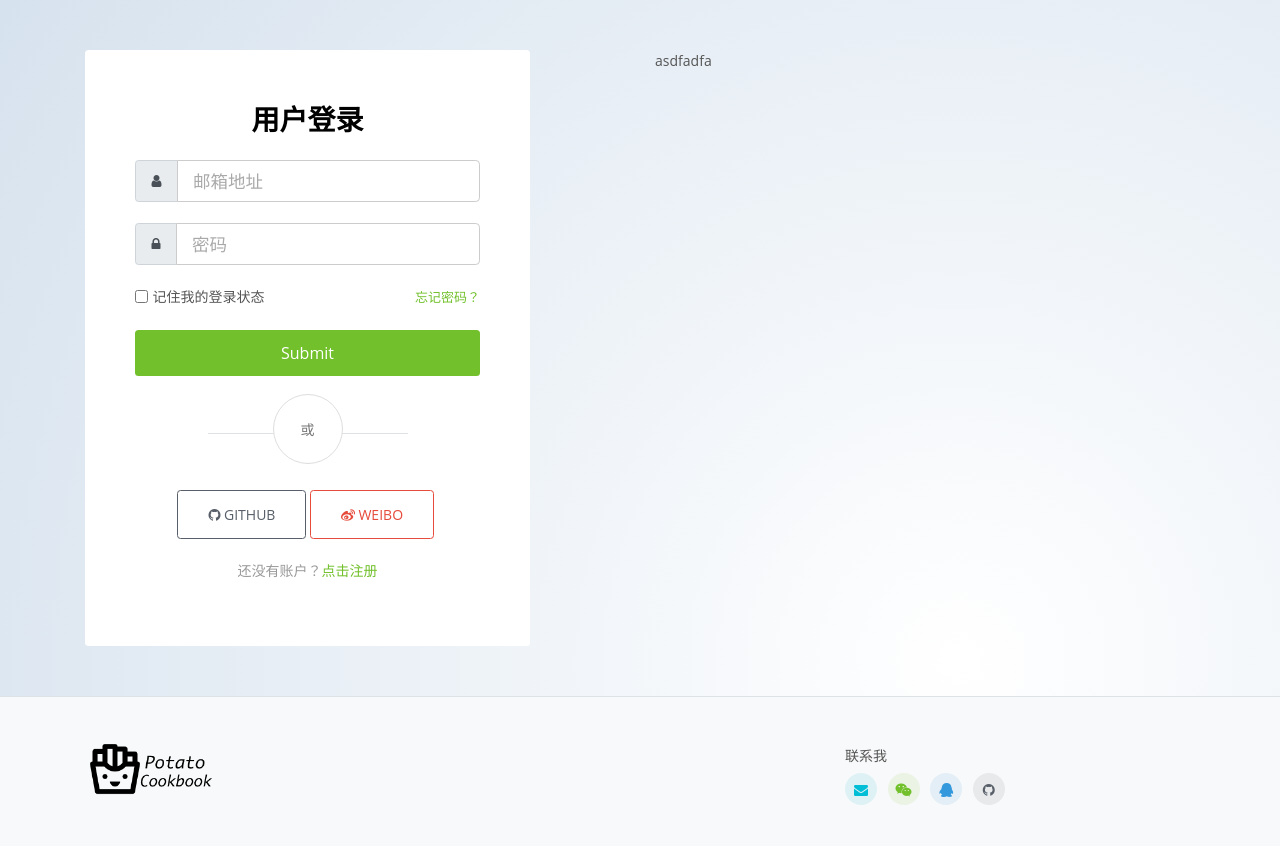
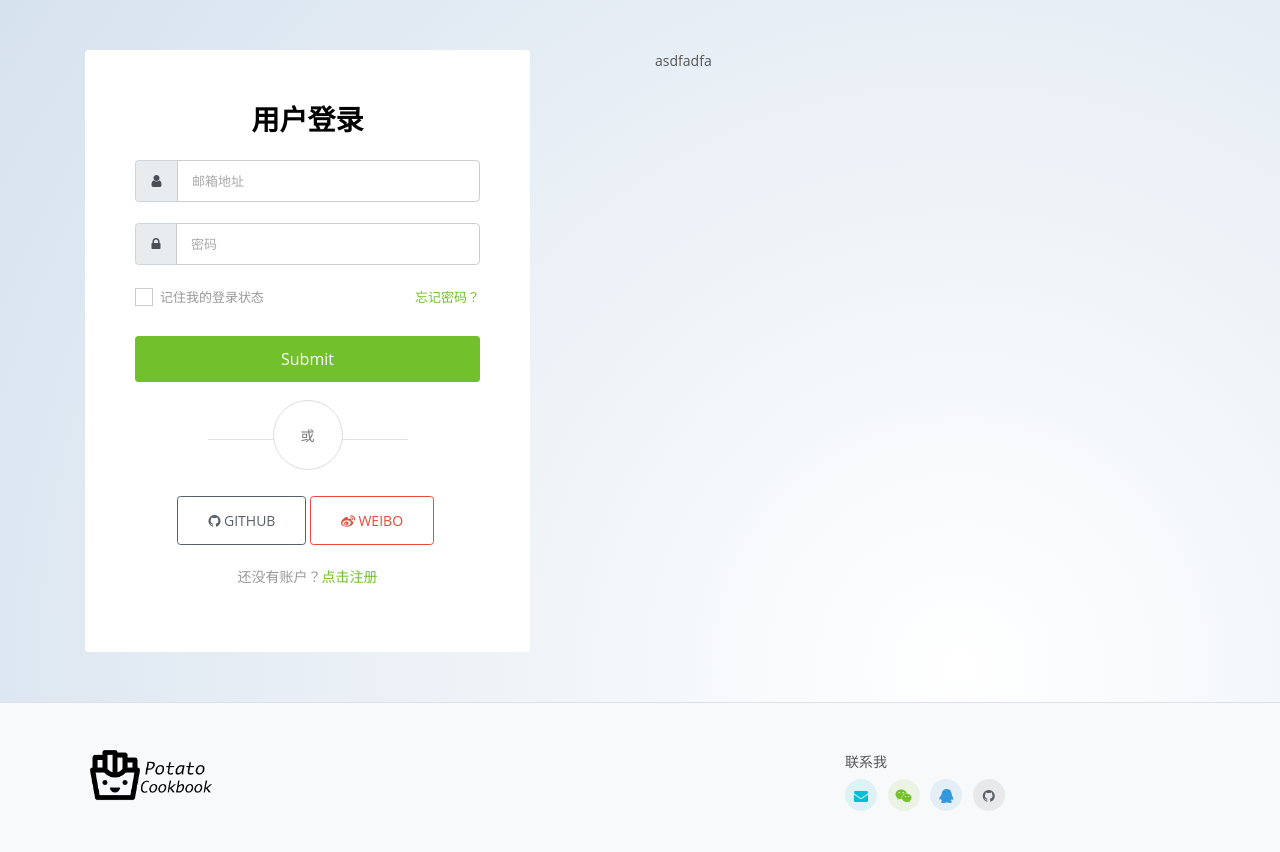
Before and after one commit to moon-shg/personal_blog, a Flask app: page /login in a window 1280 px wide. Shown: the part 130-982 px from the top of the page. Before the commit the page ends 935 px from the top, so only its background shows below. Run offline with Flask 2, Linux system fonts and the light colour scheme; some libraries are stand-ins or nearby versions.

Commit message:
fixed LoginForm

```diff
--- a/app/templates/auth/login.html
+++ b/app/templates/auth/login.html
@@ -19,7 +19,7 @@
                             <div class="input-group-prepend">
                                 <span class="input-group-text"><i class="fa fa-user g-pa-5"></i></span>
                             </div>
-                            {{ form.email(class='form-control form-control-lg g-pa-15', placeholder="邮箱地址") }}
+                            {{ form.email(class='form-control form-control-lg g-py-20 g-font-size-13', placeholder="邮箱地址") }}
 {#                            <input id="email" type="text" class="form-control form-control-lg g-pa-15 " name="email" placeholder="邮箱地址" >#}
                         </div>
                         {# password #}
@@ -27,15 +27,18 @@
                             <div class="input-group-prepend">
                                 <span class="input-group-text"><i class="fa fa-lock g-pa-5"></i></span>
                             </div>
-                            {{ form.password(class='form-control form-control-lg g-pa-15', placeholder="密码") }}
+                            {{ form.password(class='form-control form-control-lg g-py-20 g-font-size-13', placeholder="密码") }}
 {#                            <input id="psd" type="password" class="form-control form-control-lg g-pa-15" name="password" placeholder="密码">#}
                         </div>
                         {# forget psd #}
                         <div class="d-flex justify-content-between mb-4">
-                            <div class="form-check align-self-center">
-                                <label class="form-check-label">
-                                    {{ form.remember_me(type="checkbox", class="form-check-input") }}记住我的登录状态
+                            <div class="form-check align-self-center pl-0">
+                                <label class="form-check-inline u-check g-color-gray-dark-v5 g-font-size-13 g-pl-25">记住我的登录状态
+                                    {{ form.remember_me(type="checkbox", class="invisible g-pos-abs g-top-0 g-left-0") }}
 {#                                    <input type="checkbox" class="form-check-input">记住我的登录状态#}
+                                    <span class="d-block u-check-icon-checkbox-v6 g-absolute-centered--y g-left-0">
+                                        <i class="fa" data-check-icon="&#xF00C;"></i>
+                                    </span>
                                 </label>
                             </div>
                             <div>
```
